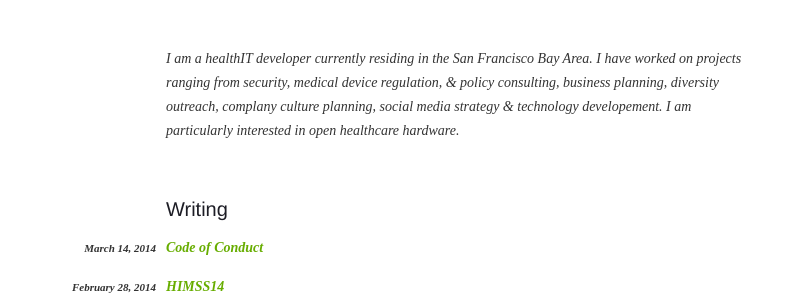
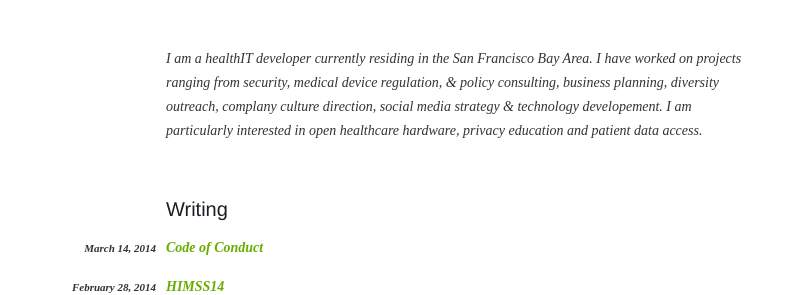
Before and after one commit to laurenstill/laurenstill.github.io, a Jekyll site: the page built from index.html, in a window 1280 px wide. Shown: the part 175-470 px from the top of the page, without its empty margins (279-1065 px from the left). Built offline with Jekyll 4.4.1, drawn with Linux system fonts in a browser that asks for light colours.

Commit message:
Update index.html

```diff
--- a/_layouts/index.html
+++ b/_layouts/index.html
@@ -4,7 +4,7 @@ layout: default
 <section id="about">
     <div class="section-right offset">
         <p class="bio">
-            I am a healthIT developer currently residing in the San Francisco Bay Area.  I have worked on projects ranging from security, medical device regulation, &amp; policy consulting, business planning, diversity outreach, complany culture planning, social media strategy &amp; technology developement.  I am particularly interested in open healthcare hardware.
+            I am a healthIT developer currently residing in the San Francisco Bay Area.  I have worked on projects ranging from security, medical device regulation, &amp; policy consulting, business planning, diversity outreach, complany culture direction, social media strategy &amp; technology developement.  I am particularly interested in open healthcare hardware, privacy education and patient data access.
         </p>
     </div>
 </section>
```
